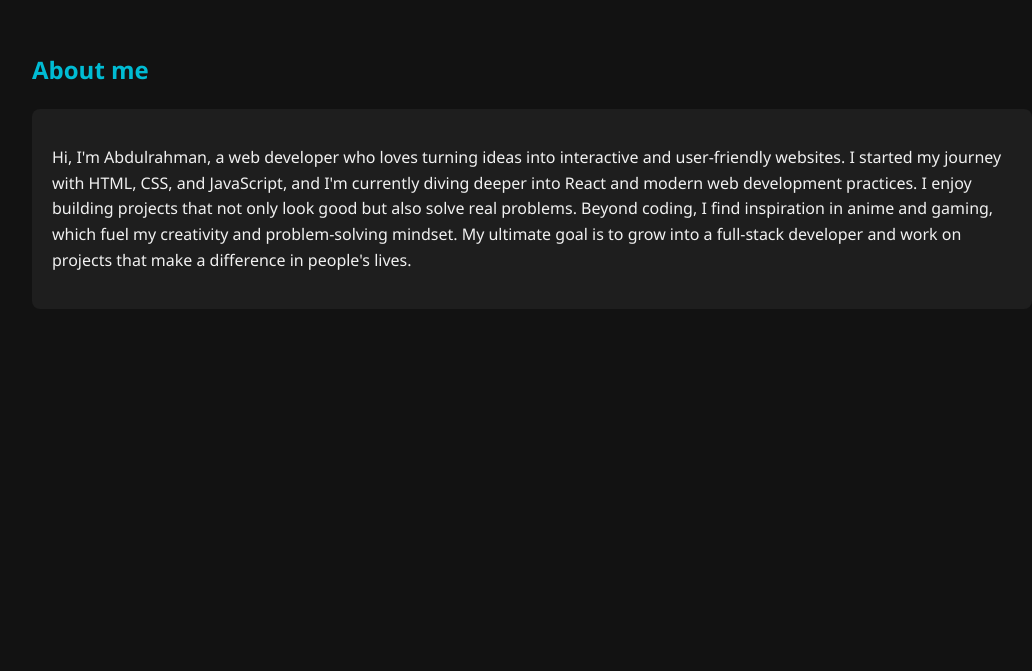
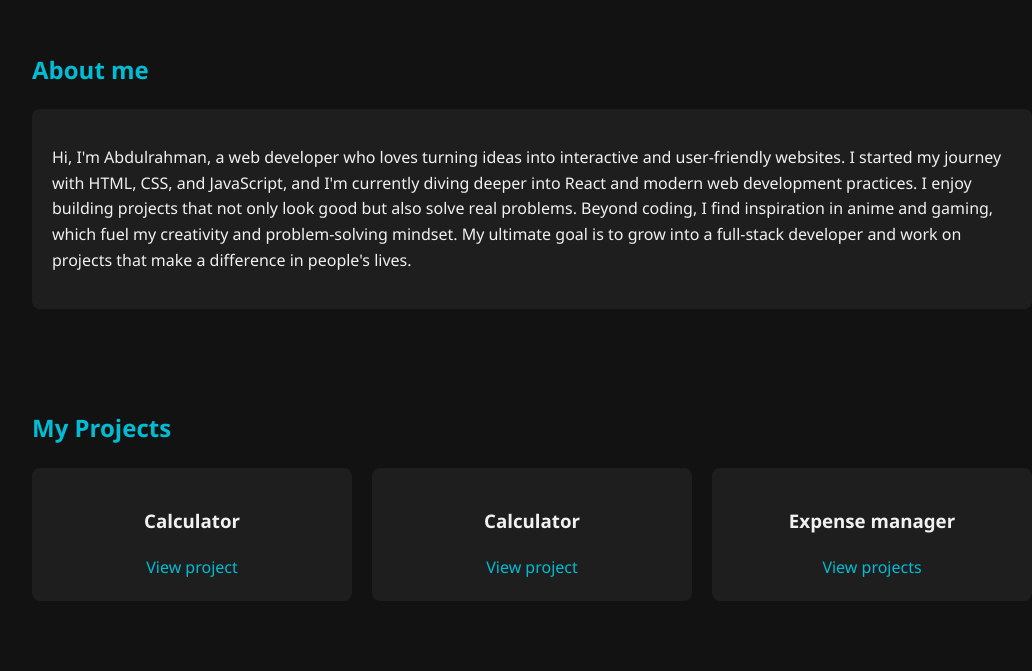
Before and after one commit to abdulrahman-11-afk/my-portfolio, a plain HTML site: page index.html in a window 1280 px wide. Shown: the part 809-1480 px from the top of the page, without its empty margins (108-1140 px from the left). Drawn offline with Linux system fonts and the light colour scheme.

Commit message:
wpdated height

```diff
--- a/index.html
+++ b/index.html
@@ -134,11 +134,6 @@
       scroll-behavior: smooth;
     }
 
-    section {
-      height: 100vh;
-      align-items: center;
-      justify-content: center;
-    }
 
     .img1 {
       width: calc(100% - 4px);
```
